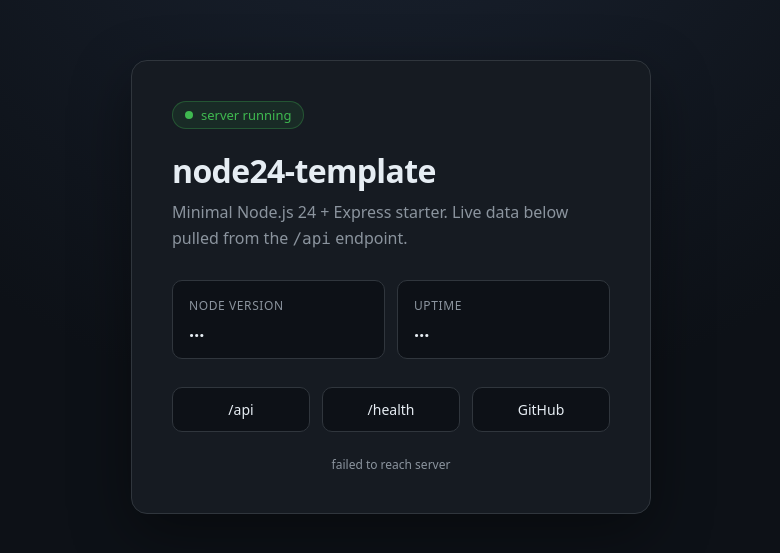
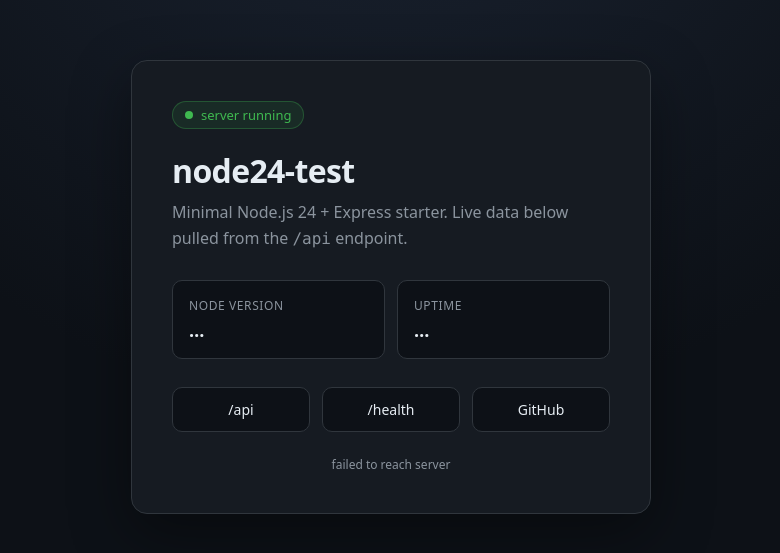
Before and after one commit to ivanovladyslav/node24-template, a website: page public/index.html in a window 1280 px wide. Shown: the part 113-666 px from the top of the page, without its empty margins (249-1029 px from the left). Drawn offline with Linux system fonts and the light colour scheme; no server answers.

Commit message:
Переименовать node24-template → node24-test

```diff
--- a/package.json
+++ b/package.json
@@ -1,5 +1,5 @@
 {
-  "name": "node24-template",
+  "name": "node24-test",
   "version": "1.0.0",
   "description": "Simple Node.js 24 Express template",
   "type": "module",
--- a/public/index.html
+++ b/public/index.html
@@ -3,7 +3,7 @@
 <head>
   <meta charset="UTF-8" />
   <meta name="viewport" content="width=device-width, initial-scale=1.0" />
-  <title>node24-template</title>
+  <title>node24-test</title>
   <style>
     :root {
       --bg: #0d1117;
@@ -80,7 +80,7 @@
 <body>
   <main class="card">
     <span class="badge"><span class="dot"></span> server running</span>
-    <h1>node24-template</h1>
+    <h1>node24-test</h1>
     <p class="lead">Minimal Node.js 24 + Express starter. Live data below pulled from the <code>/api</code> endpoint.</p>
 
     <div class="grid">
@@ -97,7 +97,7 @@
     <div class="links">
       <a class="btn" href="/api">/api</a>
       <a class="btn" href="/health">/health</a>
-      <a class="btn" href="https://github.com/ivanovladyslav/node24-template" target="_blank" rel="noopener">GitHub</a>
+      <a class="btn" href="https://github.com/ivanovladyslav/node24-test" target="_blank" rel="noopener">GitHub</a>
     </div>
 
     <footer id="time">loading…</footer>
```
Also changed, not shown: README.md, 1 other file.
